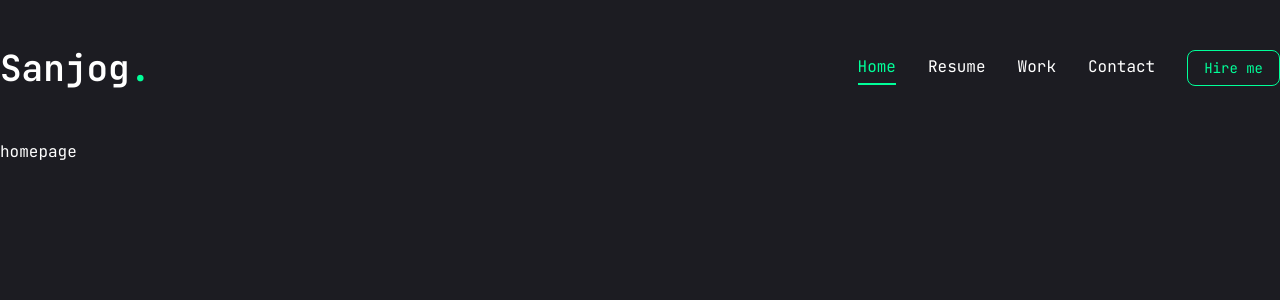
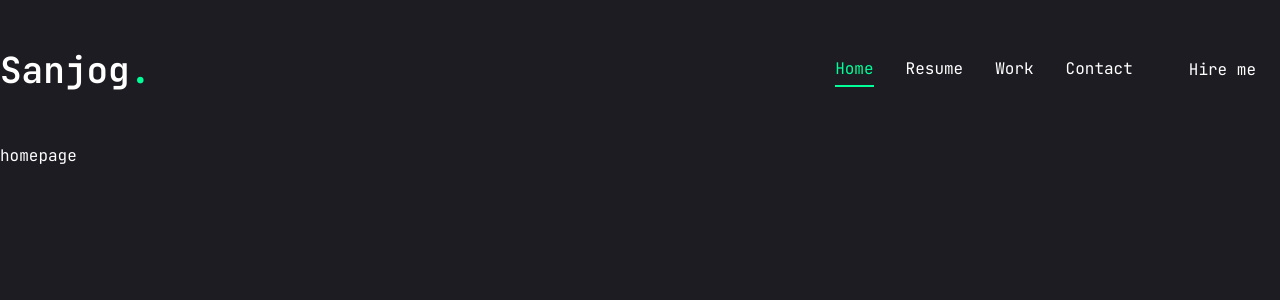
Before and after one commit to sanjogbhalla16/MyProfile, a Next.js app in the folder my-portfolio/: page / in a window 1280 px wide. Shown: the top 300 px of the page. Built offline with nearby package versions, Linux system fonts and the light colour scheme.

Commit message:
Made changes on the Button

```diff
--- a/my-portfolio/src/components/MobileNav.tsx
+++ b/my-portfolio/src/components/MobileNav.tsx
@@ -29,11 +29,31 @@ const MobileNav = () => {
   return (
     <Sheet>
       <SheetTrigger className="flex justify-center items-center">
-        <CiMenuFries className="text-{32px} text-accent"></CiMenuFries>
+        <CiMenuFries className="text-[32px] text-accent"></CiMenuFries>
       </SheetTrigger>
       <SheetContent className="flex flex-col">
         {/* logo */}
-        <div>logo</div>
+        <div className="mt-32 mb-40 text-center text-2xl">
+          <Link href="/">
+            <h1 className="text-4xl font-semibold">
+              Sanjog<span className="text-accent">.</span>
+            </h1>
+          </Link>
+        </div>
+        {/* nav */}
+        <nav className="flex flex-col justify-center items-center gap-8">
+          {links.map((link, index) => {
+            return (
+              <Link
+                href={link.path}
+                key={index}
+                className={`text-xl capitalize hover:text-accent transition-all`}
+              >
+                {link.name}
+              </Link>
+            );
+          })}
+        </nav>
       </SheetContent>
     </Sheet>
   );
--- a/my-portfolio/src/components/ui/button.tsx
+++ b/my-portfolio/src/components/ui/button.tsx
@@ -5,31 +5,22 @@ import { cva, type VariantProps } from "class-variance-authority";
 import { cn } from "@/lib/utils";
 
 const buttonVariants = cva(
-  "inline-flex items-center justify-center gap-2 whitespace-nowrap rounded-md text-sm font-medium transition-all disabled:pointer-events-none disabled:opacity-50 [&_svg]:pointer-events-none [&_svg:not([class*='size-'])]:size-4 shrink-0 [&_svg]:shrink-0 outline-none focus-visible:border-ring focus-visible:ring-ring/50 focus-visible:ring-[3px] aria-invalid:ring-destructive/20 dark:aria-invalid:ring-destructive/40 aria-invalid:border-destructive",
+  "inline-flex items-center justify-center whitespace-nowrap rounded-full text-base font-semisolid ring-offset-white transition-colors",
   {
     variants: {
       variant: {
-        default:
-          "bg-primary text-primary-foreground shadow-xs hover:bg-primary/90",
-        destructive:
-          "bg-destructive text-white shadow-xs hover:bg-destructive/90 focus-visible:ring-destructive/20 dark:focus-visible:ring-destructive/40 dark:bg-destructive/60",
+        default: "bg-accent text-primary hover:bg-accent-hover",
+        primary: "bg-primary text-white",
         outline:
-          "border bg-background shadow-xs hover:bg-accent hover:text-accent-foreground dark:bg-input/30 dark:border-input dark:hover:bg-input/50",
-        secondary:
-          "bg-secondary text-secondary-foreground shadow-xs hover:bg-secondary/80",
-        ghost:
-          "hover:bg-accent hover:text-accent-foreground dark:hover:bg-accent/50",
-        link: "text-primary underline-offset-4 hover:underline",
-
-        // ✅ New accent variant
-        accent:
-          "border border-[var(--color-accent)] text-[var(--color-accent)] hover:bg-[var(--color-accent)] hover:text-white transition-colors",
+          "border border-accent bg-transparent text-accent hover:bg-accent hover:text-primary",
+        // // ✅ New accent variant
+        // accent:
+        //   "border border-[var(--color-accent)] text-[var(--color-accent)] hover:bg-[var(--color-accent)] hover:text-white transition-colors",
       },
       size: {
-        default: "h-9 px-4 py-2 has-[>svg]:px-3",
-        sm: "h-8 rounded-md gap-1.5 px-3 has-[>svg]:px-2.5",
-        lg: "h-10 rounded-md px-6 has-[>svg]:px-4",
-        icon: "size-9",
+        default: "h-[44px] px-6",
+        md: "h-[48px] px-6",
+        lg: "h-[56px] px-8 text-sm uppercase tracking-[2px]",
       },
     },
     defaultVariants: {
--- a/my-portfolio/src/components/ui/sheet.tsx
+++ b/my-portfolio/src/components/ui/sheet.tsx
@@ -58,9 +58,9 @@ function SheetContent({
       <SheetPrimitive.Content
         data-slot="sheet-content"
         className={cn(
-          "bg-primary data-[sta?0te=open]:animate-in data-[state=closed]:animate-out fixed z-50 flex flex-col gap-4 shadow-lg transition ease-in-out data-[state=closed]:duration-300 data-[state=open]:duration-500",
+          "bg-primary data-[state=open]:animate-in data-[state=closed]:animate-out fixed z-50 flex flex-col gap-4 shadow-lg transition ease-in-out data-[state=closed]:duration-300 data-[state=open]:duration-500",
           side === "right" &&
-            "data-[state=closed]:slide-out-to-right data-[state=open]:slide-in-from-right inset-y-0 right-0 h-full w-3/4 border-l sm:max-w-sm",
+            "data-[state=closed]:slide-out-to-right data-[state=open]:slide-in-from-right inset-y-0 right-0 h-full w-3/4 sm:max-w-sm",
           side === "left" &&
             "data-[state=closed]:slide-out-to-left data-[state=open]:slide-in-from-left inset-y-0 left-0 h-full w-3/4 border-r sm:max-w-sm",
           side === "top" &&
@@ -78,7 +78,7 @@ function SheetContent({
 
         {children}
 
-        <SheetPrimitive.Close className="ring-offset-background focus:ring-ring data-[state=open]:bg-secondary absolute top-4 right-4 rounded-xs opacity-70 transition-opacity hover:opacity-100 focus:ring-2 focus:ring-offset-2 focus:outline-hidden disabled:pointer-events-none">
+        <SheetPrimitive.Close className="absolute right-8 top-8 transition-opacity outline-none">
           <IoMdClose className="text-3xl text-accent" />
           <span className="sr-only">Close</span>
         </SheetPrimitive.Close>
```
